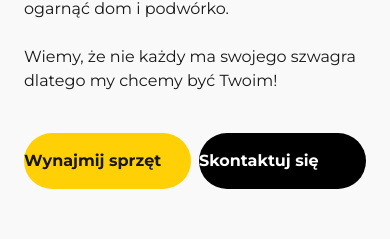
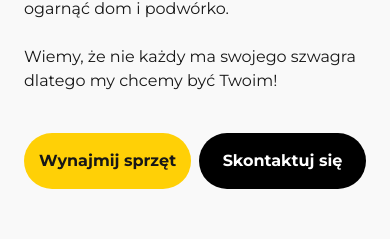
Before and after one commit to webnova-pl/szwagier-pozycz, a Next.js app: page / in a window 390 px wide. Shown: the part 1696-1935 px from the top of the page. Built offline with nearby package versions, Linux system fonts and the light colour scheme.

Commit message:
fix problems

```diff
--- a/src/app/layout.tsx
+++ b/src/app/layout.tsx
@@ -77,7 +77,7 @@ export default function RootLayout({
         <link rel="mask-icon" href="/safari-pinned-tab.svg" color="#5bbad5" />
       </head>
       <AOSInit />
-      <body className={`${montserrat.className} antialiased`}>
+      <body className={`${montserrat.className} antialiased overflow-x-hidden`}>
         <Header />
         <main>{children}</main>
         <Footer />
--- a/src/ui/sections/AboutUsSection.tsx
+++ b/src/ui/sections/AboutUsSection.tsx
@@ -32,19 +32,18 @@ const AboutUsSection = () => {
             // className="max-w-[600px]"
             className="text-base"
           />
-          {/* <div className="flex space-x-4 mt-10 max-md:w-full"> */}
-          <div className="flex space-x-2 md:space-x-4 max-md:w-full mt-10">
+          <div className="flex space-x-2 md:space-x-4 mt-10 max-md:w-full">
             <a
               href={links.rental}
               aria-label="Przejdź do strony wynajmu"
-              className="bg-primary-100 font-bold rounded-[40px] py-4 md:px-6 cursor-pointer max-md:w-full hover:bg-[#F1B426] transition-all"
+              className="bg-primary-100 font-bold rounded-[40px] py-4 md:px-6 cursor-pointer max-md:w-full hover:bg-[#F1B426] transition-all text-center"
             >
               Wynajmij sprzęt
             </a>
             <a
               href={links.contactPage}
               aria-label="Przejdź do strony kontaktowej"
-              className="bg-dark-100 text-white font-bold rounded-[40px] py-4 md:px-6 cursor-pointer max-md:w-full hover:bg-[#363636] transition-colors"
+              className="bg-dark-100 text-white font-bold rounded-[40px] py-4 md:px-6 cursor-pointer max-md:w-full hover:bg-[#363636] transition-colors text-center"
             >
               Skontaktuj się
             </a>
--- a/src/ui/sections/OfferSection.tsx
+++ b/src/ui/sections/OfferSection.tsx
@@ -143,7 +143,7 @@ const OfferSection: React.FC<OfferSectionProps> = ({
             height={340}
             src={guyImage.src}
             alt="Szwagier"
-            className="absolute -bottom-[22%] md:-bottom-[40%] right-0 w-[340px]"
+            className="absolute -bottom-[27%] md:-bottom-[40%] right-0 w-[340px]"
           />
         </div>
       </div>
```
